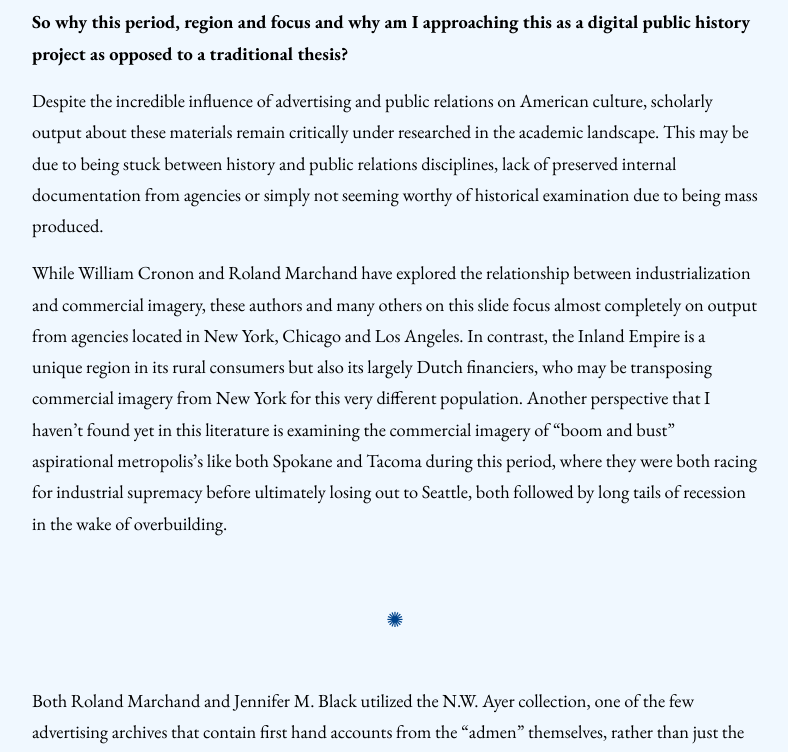
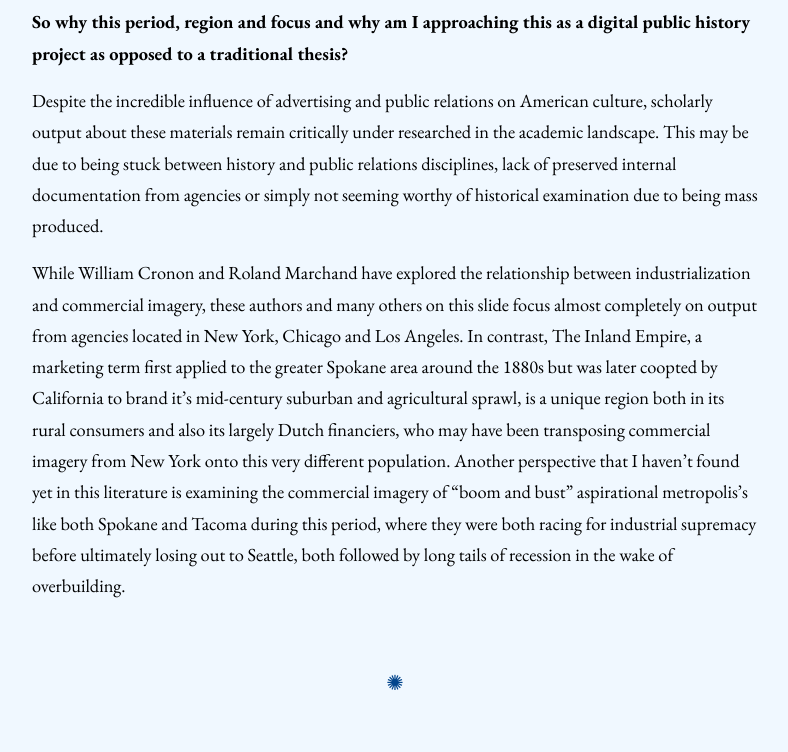
Before and after one commit to aweymo-ui/thesis, a Jekyll site: the page built from content/2_presentation.md, in a window 1280 px wide and 900 px high, scrolled down 1990 px, cut to the strip 0-752 px from the top of the window. Shown: the whole strip, without its empty margins (245-1033 px from the left). Built offline with Jekyll 4.4.1, drawn with Linux system fonts in a browser that asks for light colours; some web fonts are replaced.

Commit message:
inland empire clarification

```diff
--- a/content/2_presentation.md
+++ b/content/2_presentation.md
@@ -50,7 +50,7 @@ To engage with these questions, I am proposing a public-facing digital project o
 
 Despite the incredible influence of advertising and public relations on American culture, scholarly output about these materials remain critically under researched in the academic landscape. This may be due to being stuck between history and public relations disciplines, lack of preserved internal documentation from agencies or simply not seeming worthy of historical examination due to being mass produced.
 
-While William Cronon and Roland Marchand have explored the relationship between industrialization and commercial imagery, these authors and many others on this slide focus almost completely on output from agencies located in New York, Chicago and Los Angeles. In contrast, the Inland Empire is a unique region in its rural consumers but also its largely Dutch financiers, who may be transposing commercial imagery from New York for this very different population. Another perspective that I haven’t found yet in this literature is examining the commercial imagery of “boom and bust” aspirational metropolis’s like both Spokane and Tacoma during this period, where they were both racing for industrial supremacy before ultimately losing out to Seattle, both followed by long tails of recession in the wake of overbuilding.
+While William Cronon and Roland Marchand have explored the relationship between industrialization and commercial imagery, these authors and many others on this slide focus almost completely on output from agencies located in New York, Chicago and Los Angeles. In contrast, The Inland Empire, a marketing term first applied to the greater Spokane area around the 1880s but was later coopted by California to brand it's mid-century suburban and agricultural sprawl, is a unique region both in its rural consumers and also its largely Dutch financiers, who may have been transposing commercial imagery from New York onto this very different population. Another perspective that I haven’t found yet in this literature is examining the commercial imagery of “boom and bust” aspirational metropolis’s like both Spokane and Tacoma during this period, where they were both racing for industrial supremacy before ultimately losing out to Seattle, both followed by long tails of recession in the wake of overbuilding.
 
 <br>
 <div class="symbol-container">
```
